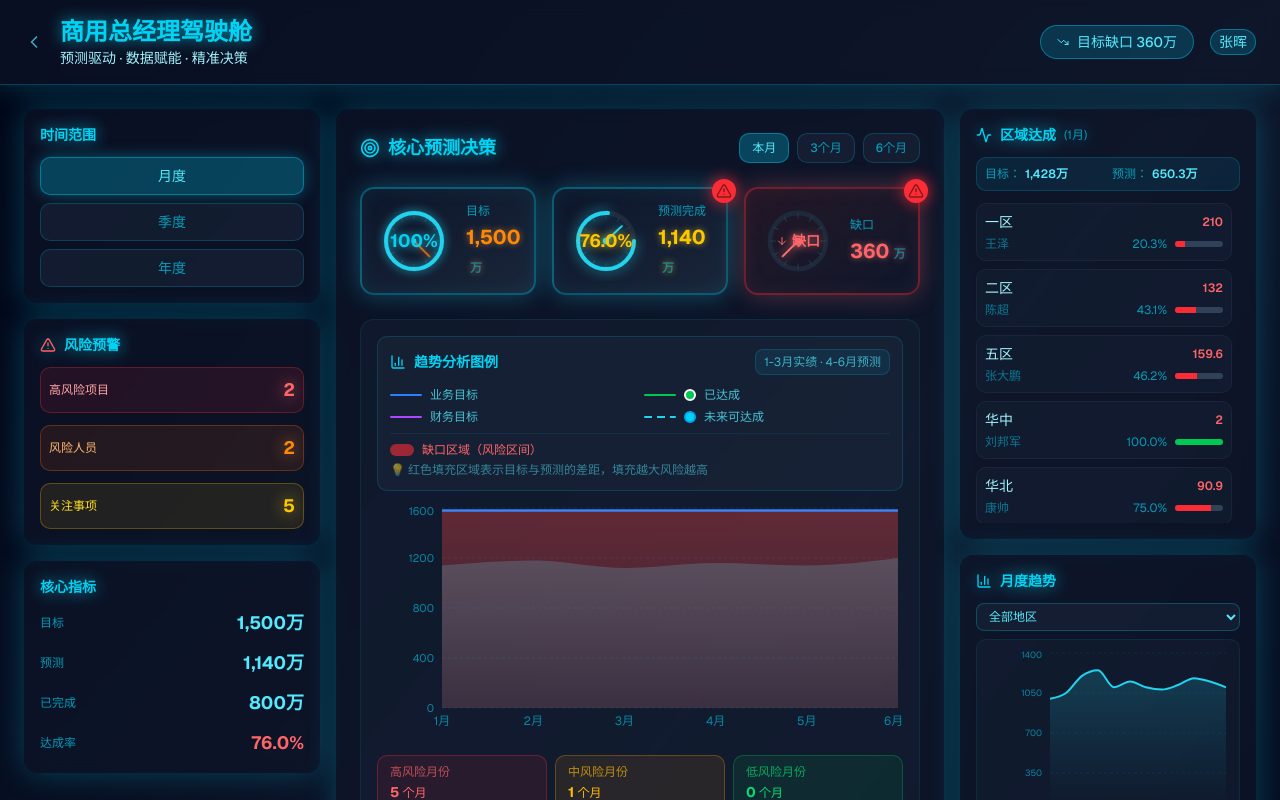
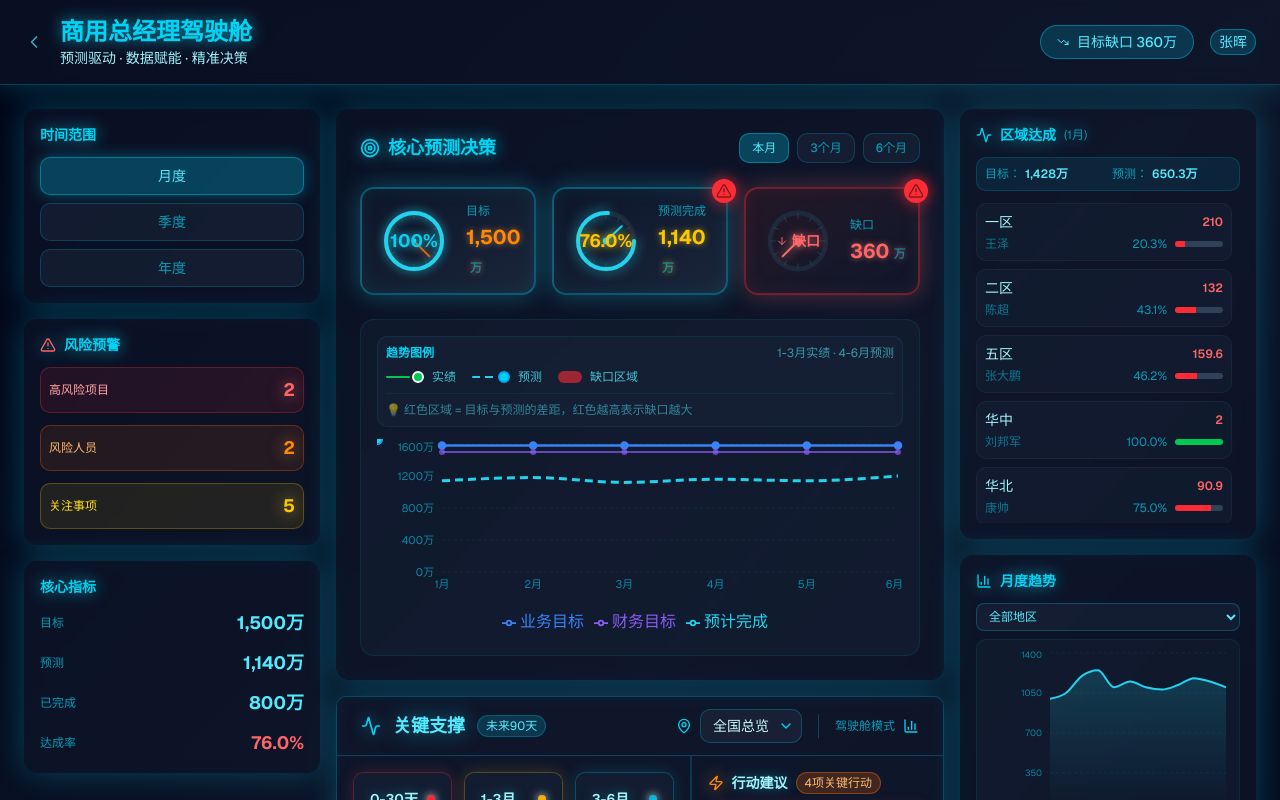
Before and after one commit to navylee1990/coze_jsc, a Next.js app: page /gm in a window 1280 px wide. Shown: the top 800 px of the page. Built offline with nearby package versions, Linux system fonts and the light colour scheme.

Commit message:
Restored to '46fcb96e970b7ac20000ec5fb8db9888352c24fd'
Coze-Restored-To: '46fcb96e970b7ac20000ec5fb8db9888352c24fd'
Coze-Commit-Type: restore

```diff
--- a/src/app/gm/page.tsx
+++ b/src/app/gm/page.tsx
@@ -61,18 +61,16 @@ const riskData = {
 };
 
 // 预测趋势图数据
-// businessTarget: 业务目标（内部激励目标，高于财务目标）
-// financialTarget: 财务目标（公司考核目标）
-// completed: 已达成（实际完成值，过去月份有值，未来月份为0）
-// forecast: 未来可达成（预测完成值，所有月份都有值）
-// riskLevel: 风险等级（high/medium/low，基于缺口比例）
+// 业务目标通常略高于财务目标（约高5-8%），用于内部激励
+// completed: 实际完成值（过去月份有值，未来月份为0）
+// forecast: 预测完成值（所有月份都有值）
 const forecastTrendData = [
-  { month: '1月', monthIndex: 1, businessTarget: 1580, financialTarget: 1500, completed: 800, forecast: 1140, riskLevel: 'high' },
-  { month: '2月', monthIndex: 2, businessTarget: 1580, financialTarget: 1500, completed: 850, forecast: 1180, riskLevel: 'high' },
-  { month: '3月', monthIndex: 3, businessTarget: 1580, financialTarget: 1500, completed: 900, forecast: 1120, riskLevel: 'high' },
-  { month: '4月', monthIndex: 4, businessTarget: 1580, financialTarget: 1500, completed: 0, forecast: 1160, riskLevel: 'high' },
-  { month: '5月', monthIndex: 5, businessTarget: 1580, financialTarget: 1500, completed: 0, forecast: 1140, riskLevel: 'high' },
-  { month: '6月', monthIndex: 6, businessTarget: 1580, financialTarget: 1500, completed: 0, forecast: 1200, riskLevel: 'medium' },
+  { month: '1月', monthIndex: 1, businessTarget: 1580, financialTarget: 1500, completed: 800, forecast: 1140 },
+  { month: '2月', monthIndex: 2, businessTarget: 1580, financialTarget: 1500, completed: 850, forecast: 1180 },
+  { month: '3月', monthIndex: 3, businessTarget: 1580, financialTarget: 1500, completed: 900, forecast: 1120 },
+  { month: '4月', monthIndex: 4, businessTarget: 1580, financialTarget: 1500, completed: 0, forecast: 1160 },
+  { month: '5月', monthIndex: 5, businessTarget: 1580, financialTarget: 1500, completed: 0, forecast: 1140 },
+  { month: '6月', monthIndex: 6, businessTarget: 1580, financialTarget: 1500, completed: 0, forecast: 1200 },
 ];
 
 // 大区维度数据
@@ -234,26 +232,6 @@ export default function GMDashboard() {
 
   // 判断某个月是否为已完成（实绩）
   const isCompleted = (monthIndex: number) => monthIndex <= currentMonth;
-
-  // 获取风险等级颜色
-  const getRiskColor = (riskLevel: string) => {
-    switch (riskLevel) {
-      case 'high': return '#ef4444';
-      case 'medium': return '#f59e0b';
-      case 'low': return '#22c55e';
-      default: return '#22d3ee';
-    }
-  };
-
-  // 获取风险等级标签
-  const getRiskLabel = (riskLevel: string) => {
-    switch (riskLevel) {
-      case 'high': return '高风险';
-      case 'medium': return '中风险';
-      case 'low': return '低风险';
-      default: return '无风险';
-    }
-  };
 
   // 获取当前时间范围的数据
   const getTimeRangeData = () => {
@@ -818,87 +796,76 @@ export default function GMDashboard() {
 
               {/* 趋势图表 */}
               <div className="bg-slate-800/30 rounded-xl p-4 border border-cyan-400/10">
-                {/* 增强版图例说明 */}
-                <div className="mb-3 px-3 py-3 rounded-lg bg-slate-800/50 border border-cyan-500/20">
-                  <div className="flex items-center justify-between mb-3">
-                    <span className="text-sm font-bold text-cyan-400 flex items-center gap-2">
-                      <BarChart3 className="w-4 h-4" />
-                      趋势分析图例
-                    </span>
-                    <span className="text-xs text-cyan-300/70 bg-cyan-500/10 px-2 py-1 rounded-md border border-cyan-500/20">
-                      1-{currentMonth}月实绩 · {currentMonth + 1}-6月预测
-                    </span>
+                {/* 缺口统计 */}
+                {/* 图例说明 - 更明显、更详细 */}
+                <div className="mb-3 px-2 py-2 rounded-lg bg-slate-800/40 border border-cyan-500/10">
+                  <div className="flex items-center justify-between mb-2">
+                    <span className="text-xs font-semibold text-cyan-400">趋势图例</span>
+                    <span className="text-xs text-cyan-300/60">1-{currentMonth}月实绩 · {currentMonth + 1}-6月预测</span>
                   </div>
-                  <div className="grid grid-cols-2 gap-2 mb-2">
-                    {/* 左侧：目标线 */}
-                    <div className="space-y-1.5">
-                      <div className="flex items-center gap-2">
-                        <div className="w-8 h-0.5 bg-blue-500 rounded-full"></div>
-                        <span className="text-xs text-cyan-300/80 font-medium">业务目标</span>
+                  <div className="flex items-center gap-4 flex-wrap">
+                    {/* 实绩图例 */}
+                    <div className="flex items-center gap-2">
+                      <div className="flex items-center gap-0.5">
+                        <div className="w-6 h-0.5 bg-green-500 rounded-full"></div>
+                        <div className="w-3 h-3 rounded-full bg-green-500 border-2 border-white"></div>
                       </div>
-                      <div className="flex items-center gap-2">
-                        <div className="w-8 h-0.5 bg-purple-500 rounded-full"></div>
-                        <span className="text-xs text-cyan-300/80 font-medium">财务目标</span>
+                      <span className="text-xs text-cyan-300/80">实绩</span>
+                    </div>
+                    {/* 预测图例 */}
+                    <div className="flex items-center gap-2">
+                      <div className="flex items-center gap-0.5">
+                        <div className="w-6 h-0.5 bg-cyan-400 rounded-full" style={{ background: 'repeating-linear-gradient(90deg, #22d3ee 0, #22d3ee 8px, transparent 8px, transparent 13px)' }}></div>
+                        <div className="w-3 h-3 rounded-full bg-cyan-400 border-2 border-sky-500"></div>
                       </div>
+                      <span className="text-xs text-cyan-300/80">预测</span>
                     </div>
-                    {/* 右侧：实绩与预测 */}
-                    <div className="space-y-1.5">
-                      <div className="flex items-center gap-2">
-                        <div className="w-8 h-0.5 bg-green-500 rounded-full"></div>
-                        <div className="w-3 h-3 rounded-full bg-green-500 border-2 border-white"></div>
-                        <span className="text-xs text-cyan-300/80 font-medium">已达成</span>
+                    {/* 缺口区域图例 */}
+                    <div className="flex items-center gap-2">
+                      <div className="flex items-center gap-0.5">
+                        <div className="w-6 h-3 bg-red-500/60 rounded-sm"></div>
                       </div>
-                      <div className="flex items-center gap-2">
-                        <div className="w-8 h-0.5 bg-cyan-400 rounded-full" style={{ background: 'repeating-linear-gradient(90deg, #22d3ee 0, #22d3ee 8px, transparent 8px, transparent 13px)' }}></div>
-                        <div className="w-3 h-3 rounded-full bg-cyan-400 border-2 border-sky-500"></div>
-                        <span className="text-xs text-cyan-300/80 font-medium">未来可达成</span>
-                      </div>
+                      <span className="text-xs text-cyan-300/80">缺口区域</span>
                     </div>
                   </div>
-                  <div className="pt-2 border-t border-cyan-500/10">
-                    <div className="flex items-center gap-2 mb-1">
-                      <div className="w-6 h-3 bg-red-500/60 rounded-sm"></div>
-                      <span className="text-xs text-red-400 font-medium">缺口区域（风险区间）</span>
-                    </div>
-                    <div className="text-xs text-cyan-300/50">
-                      💡 红色填充区域表示目标与预测的差距，填充越大风险越高
-                    </div>
+                  <div className="mt-2 pt-2 border-t border-cyan-500/10 text-xs text-cyan-300/50">
+                    💡 红色区域 = 目标与预测的差距，红色越高表示缺口越大
                   </div>
                 </div>
 
-                <div style={{ height: '240px' }}>
+                <div style={{ height: '200px' }}>
                   <ResponsiveContainer width="100%" height="100%">
-                    <AreaChart data={forecastTrendData}>
+                    <LineChart data={forecastTrendData}>
                       <defs>
-                        {/* 缺口区域 - 红色（增强透明度） */}
+                        {/* 缺口区域填充 - 红色渐变，增强可见性 */}
                         <linearGradient id="colorGap" x1="0" y1="0" x2="0" y2="1">
                           <stop offset="0%" stopColor="#ef4444" stopOpacity={0.6}/>
                           <stop offset="100%" stopColor="#ef4444" stopOpacity={0.3}/>
                         </linearGradient>
-                        {/* 预测区域 - 青色 */}
+                        {/* 预测区域填充 - 青色渐变 */}
                         <linearGradient id="colorForecast" x1="0" y1="0" x2="0" y2="1">
-                          <stop offset="0%" stopColor="#22d3ee" stopOpacity={0.5}/>
-                          <stop offset="100%" stopColor="#22d3ee" stopOpacity={0.15}/>
+                          <stop offset="0%" stopColor="#22d3ee" stopOpacity={0.4}/>
+                          <stop offset="100%" stopColor="#22d3ee" stopOpacity={0.1}/>
                         </linearGradient>
-                        {/* 已完成区域 - 绿色 */}
+                        {/* 已完成区域填充 */}
                         <linearGradient id="colorCompleted" x1="0" y1="0" x2="0" y2="1">
-                          <stop offset="0%" stopColor="#22c55e" stopOpacity={0.5}/>
-                          <stop offset="100%" stopColor="#22c55e" stopOpacity={0.1}/>
+                          <stop offset="5%" stopColor="#22c55e" stopOpacity={0.25}/>
+                          <stop offset="95%" stopColor="#22c55e" stopOpacity={0.05}/>
                         </linearGradient>
                       </defs>
 
-                      <CartesianGrid strokeDasharray="3 3" stroke="rgba(6,182,212,0.15)" vertical={false} />
+                      <CartesianGrid strokeDasharray="3 3" stroke="rgba(6,182,212,0.1)" vertical={false} />
                       <XAxis
                         dataKey="month"
                         axisLine={false}
                         tickLine={false}
-                        tick={{ fill: 'rgba(6,182,212,0.7)', fontSize: 12 }}
+                        tick={{ fill: 'rgba(6,182,212,0.7)', fontSize: 11 }}
                       />
                       <YAxis
                         axisLine={false}
                         tickLine={false}
                         tick={{ fill: 'rgba(6,182,212,0.7)', fontSize: 11 }}
-                        tickFormatter={(value) => `${value}`}
+                        tickFormatter={(value) => `${value}万`}
                       />
                       <Tooltip
                         contentStyle={{
@@ -911,43 +878,27 @@ export default function GMDashboard() {
                           const monthIndex = props.payload?.monthIndex;
                           const isPast = isCompleted(monthIndex);
                           const gap = props.payload?.businessTarget - props.payload?.forecast;
-                          const gapPercent = ((gap / props.payload?.businessTarget) * 100).toFixed(1);
-                          const riskLevel = props.payload?.riskLevel;
-                          const riskColor = getRiskColor(riskLevel);
-
-                          let formattedValue = `${value}万`;
-                          let label = name;
-
-                          // 重新命名
-                          if (name === 'businessTarget') {
-                            label = '业务目标';
-                          } else if (name === 'financialTarget') {
-                            label = '财务目标';
-                          } else if (name === 'completed') {
-                            label = '已达成';
-                          } else if (name === 'forecast') {
-                            label = isPast ? '实际达成' : '未来可达成';
-                            if (!isPast && gap > 0) {
-                              formattedValue = `${value}万 <span style="color:${riskColor}">(缺口${gap.toFixed(0)}万 ${gapPercent}%)</span>`;
-                            }
-                          }
-
-                          return [<span dangerouslySetInnerHTML={{ __html: formattedValue }} />, label];
+                          const suffix = name === '预计完成' && !isPast ? `(缺口: ${gap.toFixed(0)}万)` : '';
+                          return [`${value}万`, name, suffix];
                         }}
                         labelStyle={{ color: '#22d3ee', fontWeight: 'bold' }}
                       />
+                      <Legend
+                        wrapperStyle={{ paddingTop: '8px' }}
+                        iconType="line"
+                      />
 
-                      {/* 分界线 - 当前时间点 */}
+                      {/* 分界线 - 实绩和预测的分界 */}
                       <ReferenceLine
                         x={`${currentMonth}.5`}
                         stroke="#22d3ee"
-                        strokeWidth={2}
+                        strokeWidth={1.5}
                         strokeDasharray="6 4"
-                        opacity={0.6}
-                        label={{ value: '当前', position: 'top', fill: '#22d3ee', fontSize: 11, fontWeight: 'bold' }}
+                        opacity={0.5}
+                        label={{ value: '当前', position: 'topLeft', fill: '#22d3ee', fontSize: 10, fontWeight: 'bold' }}
                       />
 
-                      {/* 预测区域填充 - 青色底层（先渲染） */}
+                      {/* 预测区域填充 - 青色，表示预测完成范围（先渲染） */}
                       <Area
                         type="monotone"
                         dataKey="forecast"
@@ -956,13 +907,22 @@ export default function GMDashboard() {
                         name="预测区域"
                       />
 
-                      {/* 缺口区域填充 - 红色顶层（后渲染，形成覆盖效果） */}
+                      {/* 目标区域填充 - 红色，表示业务目标范围（后渲染，覆盖在预测之上） */}
                       <Area
+                        type="monotone"
+                        dataKey="businessTarget"
+                        stroke="none"
+                        fill="url(#colorGap)"
+                        name="目标区域"
+                      />
+
+                      {/* 业务目标线 - 蓝色 */}
+                      <Line
                         type="monotone"
                         dataKey="businessTarget"
                         stroke="#3b82f6"
                         strokeWidth={2.5}
-                        fill="url(#colorGap)"
+                        dot={{ r: 3, fill: '#3b82f6' }}
                         name="业务目标"
                       />
 
@@ -971,90 +931,50 @@ export default function GMDashboard() {
                         type="monotone"
                         dataKey="financialTarget"
                         stroke="#8b5cf6"
-                        strokeWidth={2.5}
-                        dot={{ r: 3, fill: '#8b5cf6', strokeWidth: 1.5, stroke: '#fff' }}
+                        strokeWidth={2}
+                        dot={{ r: 2, fill: '#8b5cf6' }}
                         name="财务目标"
+                        opacity={0.7}
                       />
 
-                      {/* 已达成线 - 绿色粗实线（仅过去月份） */}
-                      <Line
+                      {/* 实绩线 - 绿色，粗线，只在当前及之前月份显示 */}
+                      <Area
                         type="monotone"
                         dataKey="completed"
                         stroke="#22c55e"
-                        strokeWidth={4}
-                        fill="none"
-                        name="已达成"
-                        activeDot={{ r: 7, fill: '#22c55e', strokeWidth: 2.5, stroke: '#fff' }}
+                        strokeWidth={3.5}
+                        fill="url(#colorCompleted)"
+                        name="已完成"
+                        activeDot={{ r: 6, fill: '#22c55e', strokeWidth: 2, stroke: '#fff' }}
                         dot={(props: any) => {
                           const monthIndex = props.payload?.monthIndex;
                           if (isCompleted(monthIndex) && props.payload.completed > 0) {
-                            return <circle r={5.5} fill="#22c55e" strokeWidth={2.5} stroke="#fff" />;
+                            return <circle r={5} fill="#22c55e" strokeWidth={2.5} stroke="#fff" />;
                           }
                           return <circle r={0} />;
                         }}
                       />
 
-                      {/* 未来可达成线 - 青色虚线（所有月份） */}
+                      {/* 预测线 - 青色虚线，只在之后月份显示 */}
                       <Line
                         type="monotone"
                         dataKey="forecast"
                         stroke="#22d3ee"
-                        strokeWidth={3.5}
-                        strokeDasharray="8 6"
-                        name="未来可达成"
-                        activeDot={{ r: 6, fill: '#22d3ee', strokeWidth: 2, stroke: '#0ea5e9' }}
+                        strokeWidth={3}
+                        strokeDasharray="8 5"
                         dot={(props: any) => {
                           const monthIndex = props.payload?.monthIndex;
                           const isPast = isCompleted(monthIndex);
-                          const gap = props.payload?.businessTarget - props.payload?.forecast;
-                          const riskLevel = props.payload?.riskLevel;
-
-                          // 过去月份不显示点
+                          // 过去月份不显示点，未来月份显示
                           if (isPast) {
                             return <circle r={0} />;
                           }
-
-                          // 未来月份根据风险等级显示不同颜色的点
-                          const dotColor = getRiskColor(riskLevel);
-                          return (
-                            <circle
-                              r={5.5}
-                              fill={dotColor}
-                              strokeWidth={2}
-                              stroke="#0ea5e9"
-                              style={{
-                                filter: riskLevel === 'high' ? 'drop-shadow(0 0 6px rgba(239, 68, 68, 0.8))' :
-                                       riskLevel === 'medium' ? 'drop-shadow(0 0 6px rgba(245, 158, 11, 0.8))' :
-                                       'drop-shadow(0 0 6px rgba(34, 197, 94, 0.8))'
-                              }}
-                            />
-                          );
+                          return <circle r={5} fill="#22d3ee" strokeWidth={2} stroke="#0ea5e9" />;
                         }}
+                        name="预计完成"
                       />
-                    </AreaChart>
+                    </LineChart>
                   </ResponsiveContainer>
-                </div>
-
-                {/* 风险统计面板 */}
-                <div className="mt-3 grid grid-cols-3 gap-2">
-                  <div className="px-3 py-2 rounded-lg bg-red-500/10 border border-red-500/30">
-                    <div className="text-xs text-red-400/70 mb-0.5">高风险月份</div>
-                    <div className="text-sm font-bold text-red-400">
-                      {forecastTrendData.filter(d => d.riskLevel === 'high').length} <span className="text-xs font-normal">个月</span>
-                    </div>
-                  </div>
-                  <div className="px-3 py-2 rounded-lg bg-amber-500/10 border border-amber-500/30">
-                    <div className="text-xs text-amber-400/70 mb-0.5">中风险月份</div>
-                    <div className="text-sm font-bold text-amber-400">
-                      {forecastTrendData.filter(d => d.riskLevel === 'medium').length} <span className="text-xs font-normal">个月</span>
-                    </div>
-                  </div>
-                  <div className="px-3 py-2 rounded-lg bg-green-500/10 border border-green-500/30">
-                    <div className="text-xs text-green-400/70 mb-0.5">低风险月份</div>
-                    <div className="text-sm font-bold text-green-400">
-                      {forecastTrendData.filter(d => d.riskLevel === 'low').length} <span className="text-xs font-normal">个月</span>
-                    </div>
-                  </div>
                 </div>
               </div>
             </div>
```
